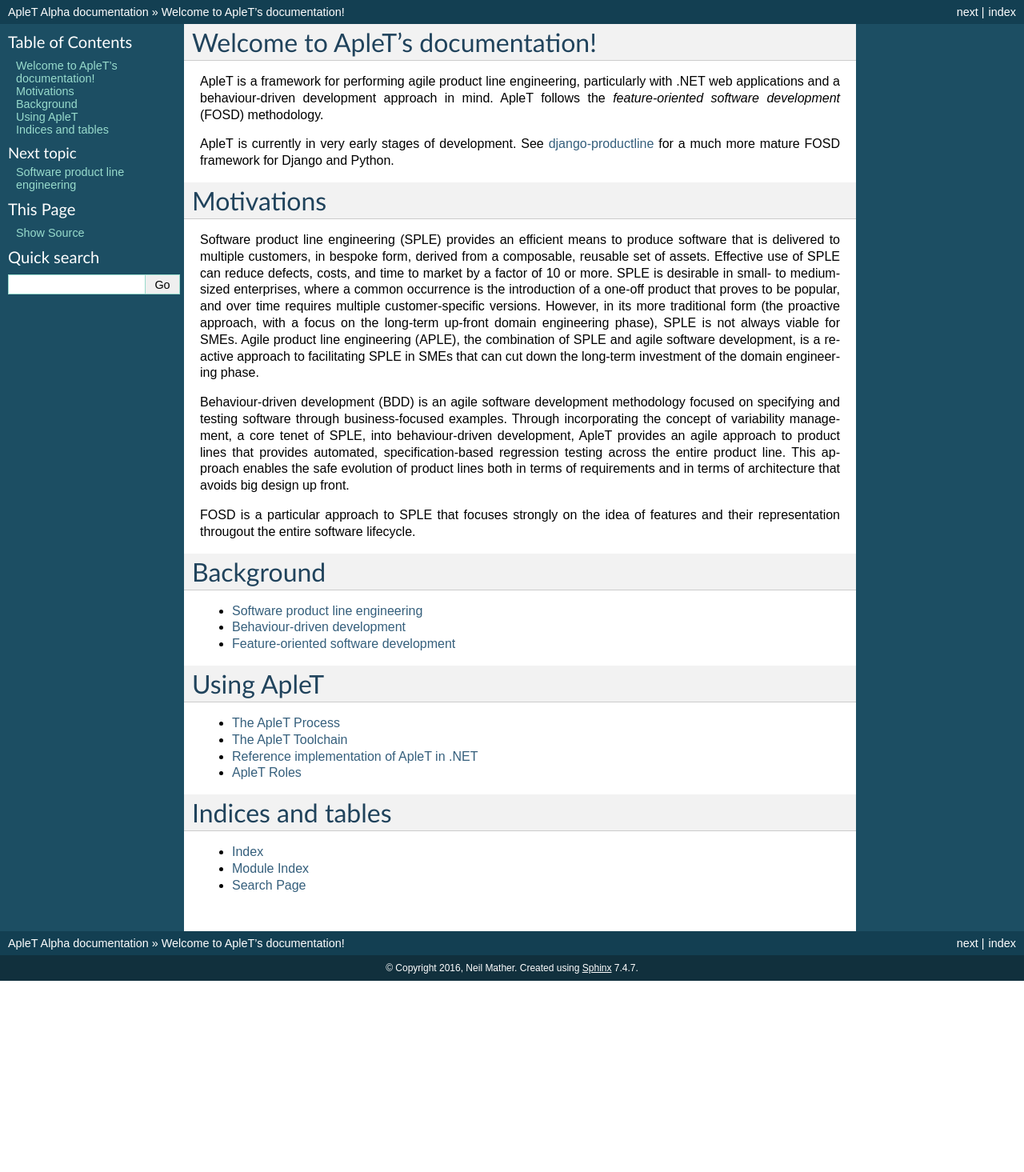
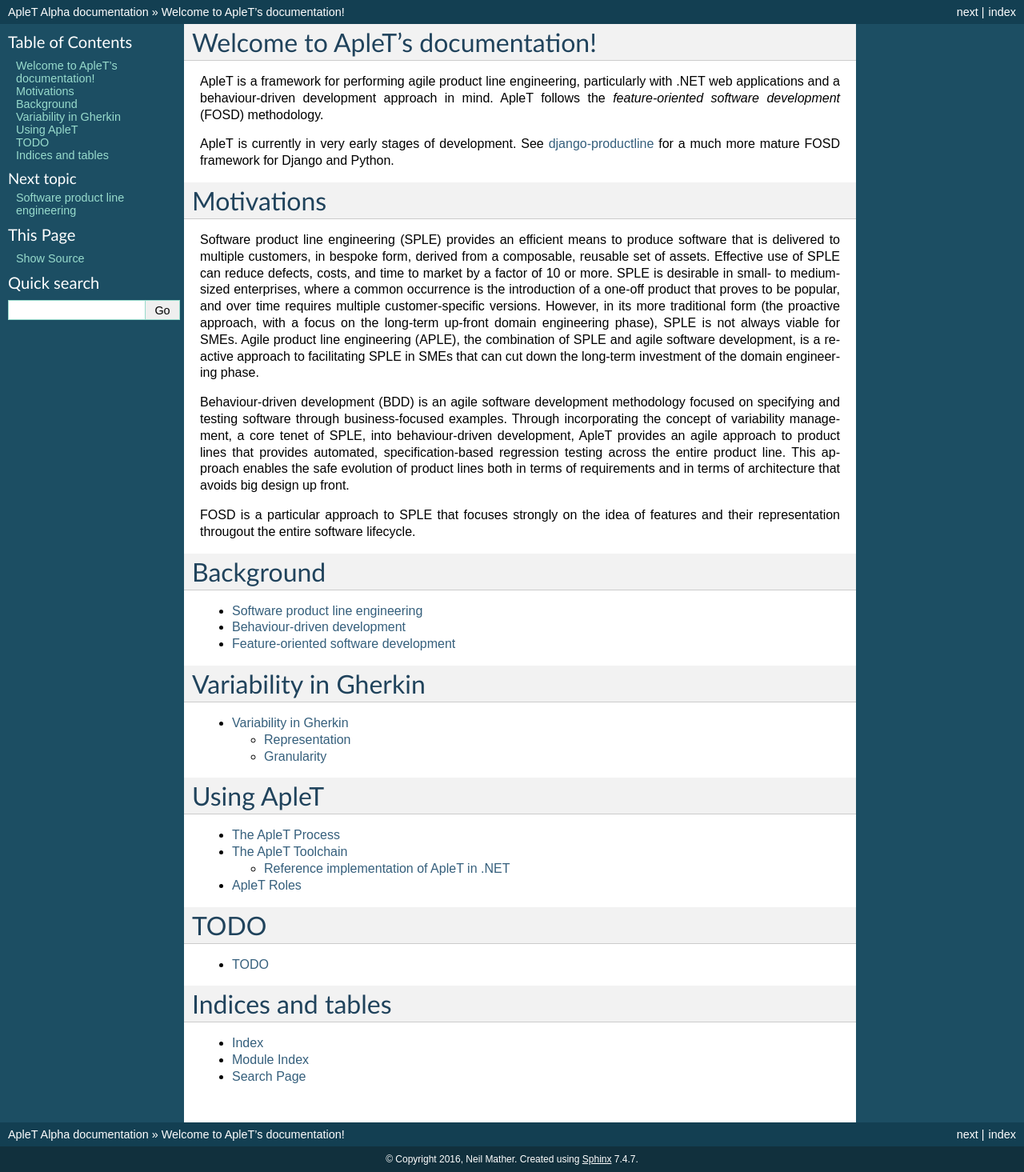
Before and after one commit to ngm/ApleT, a Sphinx documentation site: the page built from docs/index.rst, in a window 1280 px wide. Shown: the whole page at 80% size. Built offline with Sphinx 7.4.7, drawn with Linux system fonts in a browser that asks for light colours; before the commit the page ends 1226 px from its top, so only the background shows below that.

Commit message:
Add page on Gherkin and variability, add todolist

```diff
--- a/docs/conf.py
+++ b/docs/conf.py
@@ -29,7 +29,7 @@
 # Add any Sphinx extension module names here, as strings. They can be
 # extensions coming with Sphinx (named 'sphinx.ext.*') or your custom
 # ones.
-extensions = []
+extensions = ['sphinx.ext.todo']
 
 # Add any paths that contain templates here, relative to this directory.
 templates_path = ['_templates']
@@ -111,7 +111,7 @@
 # keep_warnings = False
 
 # If true, `todo` and `todoList` produce output, else they produce nothing.
-todo_include_todos = False
+todo_include_todos = True
 
 
 # -- Options for HTML output ----------------------------------------------
--- a/docs/index.rst
+++ b/docs/index.rst
@@ -53,6 +53,14 @@
    behaviour_driven_development
    feature_oriented_software_development
 
+Variability in Gherkin
+======================
+
+.. toctree::
+   :maxdepth: 2
+
+   gherkin-and-variability
+
 Using ApleT
 ===========
 
@@ -63,6 +71,12 @@
    toolchain
    roles
 
+TODO
+====
+
+.. toctree::
+   todo
+
 Indices and tables
 ==================
 
--- /dev/null
+++ b/docs/todo.rst
@@ -0,0 +1,5 @@
+****
+TODO
+****
+
+.. todolist::
--- a/docs/toolchain.rst
+++ b/docs/toolchain.rst
@@ -1,5 +1,6 @@
+*******************
 The ApleT Toolchain
-===================
+*******************
 
 The ApleT process defines a number of tools that are required.
 
```
Also changed, not shown: docs/gherkin-and-variability.rst (added, +83 -0 lines).
